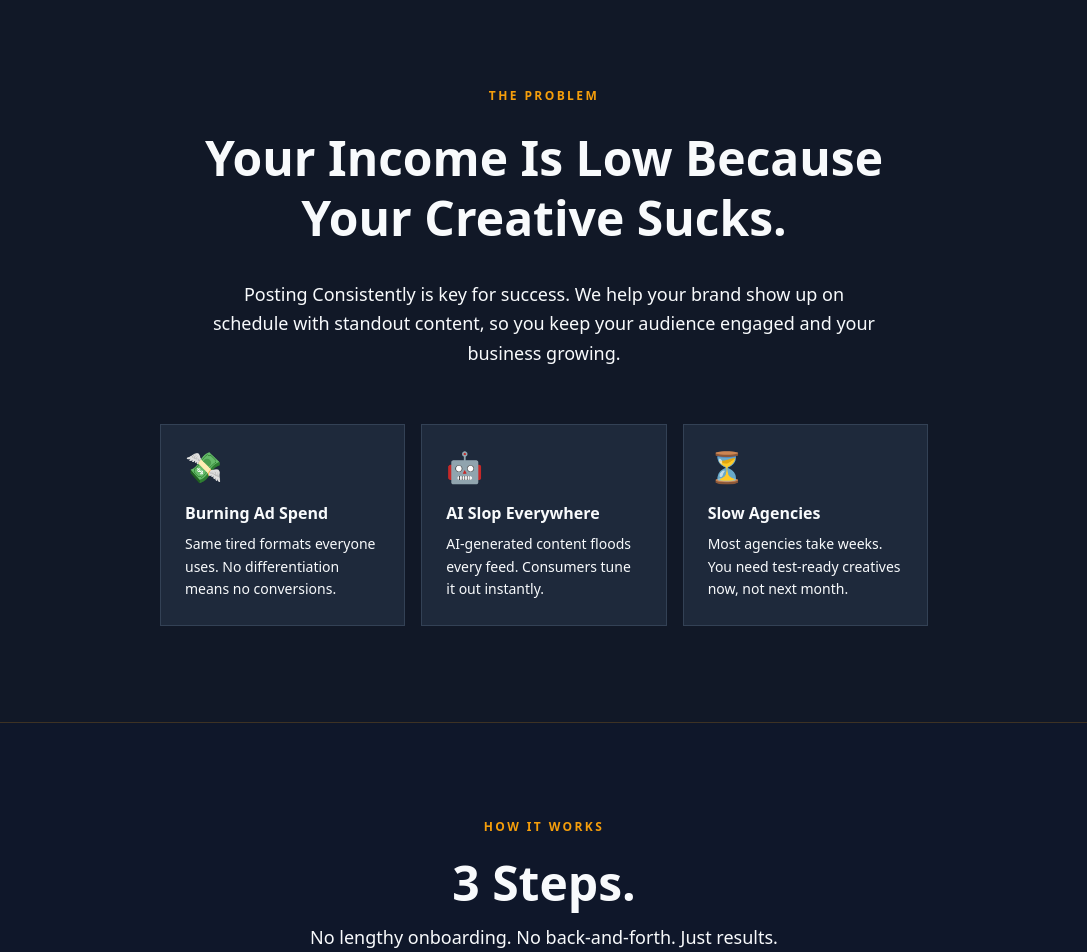
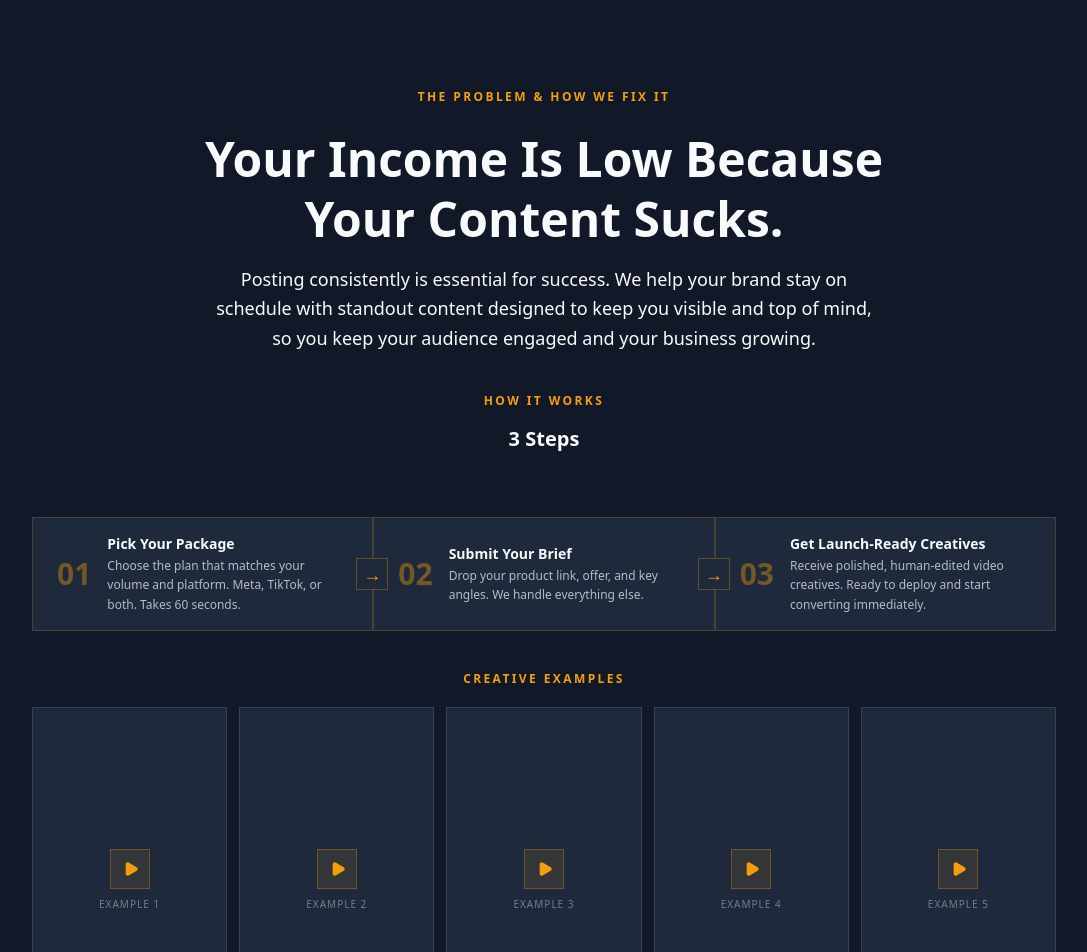
Before and after one commit to najialarabi2-tech/HumanMadeAds, a React (Vite) app: page / in a window 1280 px wide. Shown: the part 1460-2412 px from the top of the page, without its empty margins (96-1183 px from the left). Built offline with nearby package versions, Linux system fonts and the light colour scheme.

Commit message:
Improve mobile layout for package selector and creative examples

```diff
--- a/src/App.tsx
+++ b/src/App.tsx
@@ -82,7 +82,7 @@ function Hero() {
         </div>
 
         <p className="text-[#F8FAFC] text-xl md:text-2xl mb-6 max-w-2xl mx-auto leading-relaxed font-medium">
-          It’s a repeatable marketing system built to help you stop relying on AI-generated content and start driving real revenue with better creatives.
+          Create a Marketing Engine That Runs Without You and replace inconsistent AI-generated content with creatives that actually drive revenue.
         </p>
 
         {/* Social icons */}
@@ -135,35 +135,6 @@ function StatsBar() {
   );
 }
 
-function Problem() {
-  return (
-    <section className="bg-[#111827] py-24 px-4">
-      <div className="max-w-3xl mx-auto text-center">
-        <p className="text-[#F59E0B] text-xs font-black uppercase tracking-[0.2em] mb-6">The Problem</p>
-        <h2 className="text-4xl md:text-5xl font-black text-[#F8FAFC] mb-8 leading-tight">
-          Your Income Is Low Because<br />Your Creative Sucks.
-        </h2>
-        <p className="text-[#F8FAFC] text-lg mb-14 leading-relaxed max-w-2xl mx-auto">
-          Posting Consistently is key for success. We help your brand show up on schedule with standout content, so you keep your audience engaged and your business growing.
-        </p>
-        <div className="hidden md:grid md:grid-cols-3 gap-4 text-left">
-          {[
-            { icon: '\u{1F4B8}', title: 'Burning Ad Spend', desc: 'Same tired formats everyone uses. No differentiation means no conversions.' },
-            { icon: '\u{1F916}', title: 'AI Slop Everywhere', desc: 'AI-generated content floods every feed. Consumers tune it out instantly.' },
-            { icon: '\u{23F3}', title: 'Slow Agencies', desc: 'Most agencies take weeks. You need test-ready creatives now, not next month.' },
-          ].map((item, i) => (
-            <div key={i} className="bg-[#1E293B] border border-[#334155] p-6">
-              <div className="text-3xl mb-4">{item.icon}</div>
-              <h3 className="text-[#F8FAFC] font-black text-base mb-2">{item.title}</h3>
-              <p className="text-[#F8FAFC] text-sm leading-relaxed">{item.desc}</p>
-            </div>
-          ))}
-        </div>
-      </div>
-    </section>
-  );
-}
-
 function WhatYouGet() {
   const steps = [
     {
@@ -187,59 +158,79 @@ function WhatYouGet() {
   ];
 
   return (
-    <section id="how" className="bg-[#0F172A] py-24 px-4 border-t border-[#F59E0B]/20">
+    <section id="how" className="bg-[#111827] py-24 px-4 border-t border-[#F59E0B]/20">
       <div className="max-w-5xl mx-auto">
         <div className="text-center mb-16">
-          <p className="text-[#F59E0B] text-xs font-black uppercase tracking-[0.2em] mb-6">How It Works</p>
-          <h2 className="text-4xl md:text-5xl font-black text-[#F8FAFC] mb-4">3 Steps.</h2>
-          <p className="text-[#F8FAFC] text-lg">No lengthy onboarding. No back-and-forth. Just results.</p>
+          <p className="text-[#F59E0B] text-xs font-black uppercase tracking-[0.2em] mb-6">The Problem & How We Fix It</p>
+          <h2 className="text-4xl md:text-5xl font-black text-[#F8FAFC] mb-4 leading-tight">
+            Your Income Is Low Because<br />Your Content Sucks.
+          </h2>
+          <p className="text-[#F8FAFC] text-lg mb-10 leading-relaxed max-w-2xl mx-auto">
+            Posting consistently is essential for success. We help your brand stay on schedule with standout content designed to keep you visible and top of mind, so you keep your audience engaged and your business growing.
+          </p>
+          <p className="text-[#F59E0B] text-xs font-black uppercase tracking-[0.2em] mb-4">How It Works</p>
+          <h3 className="text-xl font-black text-[#F8FAFC] mb-2">3 Steps</h3>
+          <p className="text-[#F8FAFC] text-lg"></p>
         </div>
 
         {/* Mobile version */}
-        <div className="md:hidden flex flex-col gap-4 mb-10">
+        <div className="md:hidden flex flex-col gap-3 mb-8 items-center">
           {steps.map((step, i) => (
-            <div key={i} className="flex items-start gap-4 border-l-2 border-[#F59E0B] pl-4">
-              <span className="text-[#F59E0B] font-black text-sm shrink-0">{step.num}</span>
+            <div key={i} className="flex items-center gap-3 border-l-2 border-[#F59E0B] pl-3 w-64">
+              <span className="text-[#F59E0B] font-black text-xs shrink-0">{step.num}</span>
               <div>
-                <h3 className="text-[#F8FAFC] font-black text-base">{step.title}</h3>
-                <p className="text-[#F8FAFC]/70 text-sm mt-0.5">{step.detail}</p>
+                <h3 className="text-[#F8FAFC] font-black text-sm">{step.title}</h3>
+                <p className="text-[#F8FAFC]/60 text-xs">{step.detail}</p>
               </div>
             </div>
           ))}
         </div>
 
-        {/* Step cards */}
-        <div className="hidden md:grid md:grid-cols-3 gap-0 relative">
+        {/* Step cards - compact */}
+        <div className="hidden md:flex md:items-stretch gap-0 relative mb-4">
           {steps.map((step, i) => (
-            <div key={i} className="relative flex flex-col items-start p-8 border border-[#F59E0B]/20 bg-[#1E293B] group hover:border-[#F59E0B] transition-colors duration-300">
-              {/* Connector arrow between cards */}
+            <div key={i} className="relative flex flex-1 items-center gap-4 px-6 py-4 border border-[#F59E0B]/20 bg-[#1E293B] group hover:border-[#F59E0B] transition-colors duration-300">
               {i < steps.length - 1 && (
                 <div className="hidden md:flex absolute -right-4 top-1/2 -translate-y-1/2 z-10 w-8 h-8 items-center justify-center bg-[#1E293B] border border-[#F59E0B]/30 text-[#F59E0B] text-lg font-black">
                   →
                 </div>
               )}
-              {/* Step number */}
-              <div className="text-[5rem] font-black leading-none text-[#F59E0B]/40 group-hover:text-[#F59E0B] transition-colors select-none mb-4">
+              <div className="text-3xl font-black leading-none text-[#F59E0B]/40 group-hover:text-[#F59E0B] transition-colors select-none shrink-0">
                 {step.num}
               </div>
-              {/* Content */}
-              <h3 className="text-[#F8FAFC] text-xl font-black mb-3">{step.title}</h3>
-              <p className="text-[#F8FAFC] text-sm leading-relaxed mb-4">{step.desc}</p>
-              <div className="mt-auto flex items-center gap-2 text-[#F59E0B] text-xs font-black uppercase tracking-wider">
-                <Check size={12} /> {step.detail}
+              <div>
+                <h3 className="text-[#F8FAFC] text-sm font-black mb-0.5">{step.title}</h3>
+                <p className="text-[#F8FAFC]/70 text-xs leading-relaxed">{step.desc}</p>
               </div>
             </div>
           ))}
         </div>
 
-        {/* Timeline bar */}
-        <div className="hidden md:flex items-center justify-between mt-0 border-x border-b border-[#F59E0B]/20 bg-[#F59E0B]/10 px-8 py-3">
-          {steps.map((step, i) => (
-              <div key={i} className="flex items-center gap-2 text-xs text-[#F8FAFC] font-bold uppercase tracking-widest">
-              <span className="w-1.5 h-1.5 rounded-full bg-[#F59E0B]" />
-              Step {step.num}
-            </div>
-          ))}
+        {/* Video examples */}
+        <div className="mt-10 mb-10">
+          <p className="text-[#F59E0B] text-xs font-black uppercase tracking-[0.2em] mb-5 text-center">Creative Examples</p>
+          {/* Mobile: horizontal scroll */}
+          <div className="flex md:hidden gap-3 overflow-x-auto pb-2 -mx-4 px-4">
+            {[1, 2, 3, 4, 5].map((n) => (
+              <div key={n} className="shrink-0 w-28 aspect-[9/16] bg-[#1E293B] border border-[#334155] flex flex-col items-center justify-center gap-2 hover:border-[#F59E0B] transition-colors cursor-pointer">
+                <div className="w-8 h-8 bg-[#F59E0B]/10 border border-[#F59E0B]/30 flex items-center justify-center">
+                  <Play size={14} fill="currentColor" className="text-[#F59E0B] ml-0.5" />
+                </div>
+                <span className="text-[#F8FAFC]/40 text-[10px] uppercase tracking-widest">Ex. {n}</span>
+              </div>
+            ))}
+          </div>
+          {/* Desktop: 5-column grid */}
+          <div className="hidden md:grid md:grid-cols-5 gap-3">
+            {[1, 2, 3, 4, 5].map((n) => (
+              <div key={n} className="aspect-[9/16] bg-[#1E293B] border border-[#334155] flex flex-col items-center justify-center gap-2 group hover:border-[#F59E0B] transition-colors cursor-pointer">
+                <div className="w-10 h-10 bg-[#F59E0B]/10 border border-[#F59E0B]/30 flex items-center justify-center group-hover:bg-[#F59E0B]/20 transition-colors">
+                  <Play size={16} fill="currentColor" className="text-[#F59E0B] ml-0.5" />
+                </div>
+                <span className="text-[#F8FAFC]/40 text-[10px] uppercase tracking-widest">Example {n}</span>
+              </div>
+            ))}
+          </div>
         </div>
 
         <div className="text-center mt-14">
@@ -371,7 +362,7 @@ function Pricing() {
         </div>
 
         {/* Package Selector */}
-        <div className="grid md:grid-cols-3 gap-3 mb-10">
+        <div className="flex flex-col md:grid md:grid-cols-3 gap-3 mb-10">
           {packages.map((pkg) => (
             <button
               key={pkg.id}
@@ -389,7 +380,7 @@ function Pricing() {
               )}
               <div className="flex items-center justify-between mb-2">
                 <h3 className="text-[#F8FAFC] font-black text-base">{pkg.name}</h3>
-                <div className={`w-5 h-5 rounded-full border-2 flex items-center justify-center ${
+                <div className={`w-5 h-5 rounded-full border-2 flex items-center justify-center shrink-0 ${
                   selectedPackage === pkg.id ? 'border-[#F59E0B]' : 'border-[#475569]'
                 }`}>
                   {selectedPackage === pkg.id && <div className="w-2.5 h-2.5 rounded-full bg-[#F59E0B]" />}
@@ -545,7 +536,7 @@ function Footer() {
           <div>
             <span className="text-xl font-black tracking-wide text-[#F8FAFC] mb-4 block">HumanMadeAds.xyz</span>
             <p className="text-[#F8FAFC] text-sm max-w-xs leading-relaxed">
-              Hand-crafted video creatives that actually convert. No AI. No excuses.
+              Hand-crafted E-commerece video creatives that actually convert. No AI. No excuses.
             </p>
           </div>
           <div className="flex gap-12">
@@ -594,7 +585,6 @@ export default function App() {
       <main>
         <Hero />
         <StatsBar />
-        <Problem />
         <WhatYouGet />
         <Pricing />
         <Guarantee />
```
